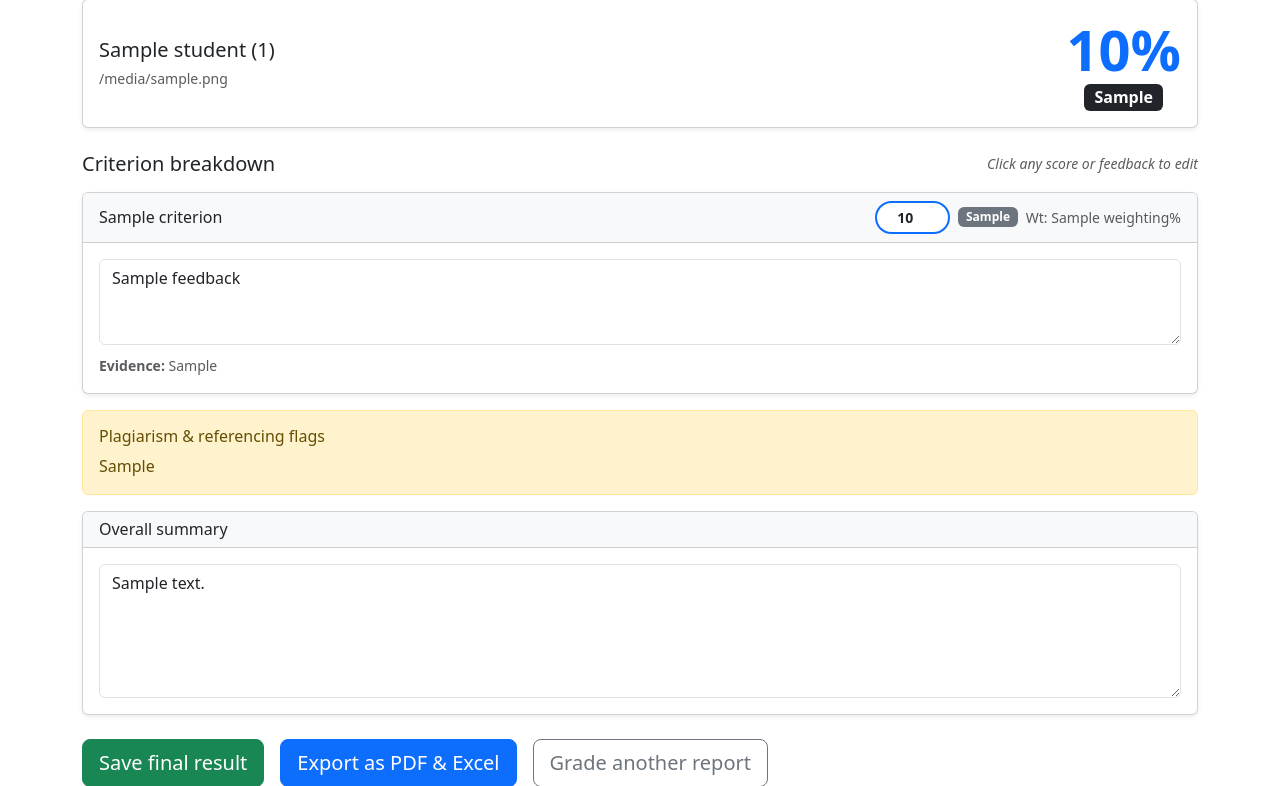
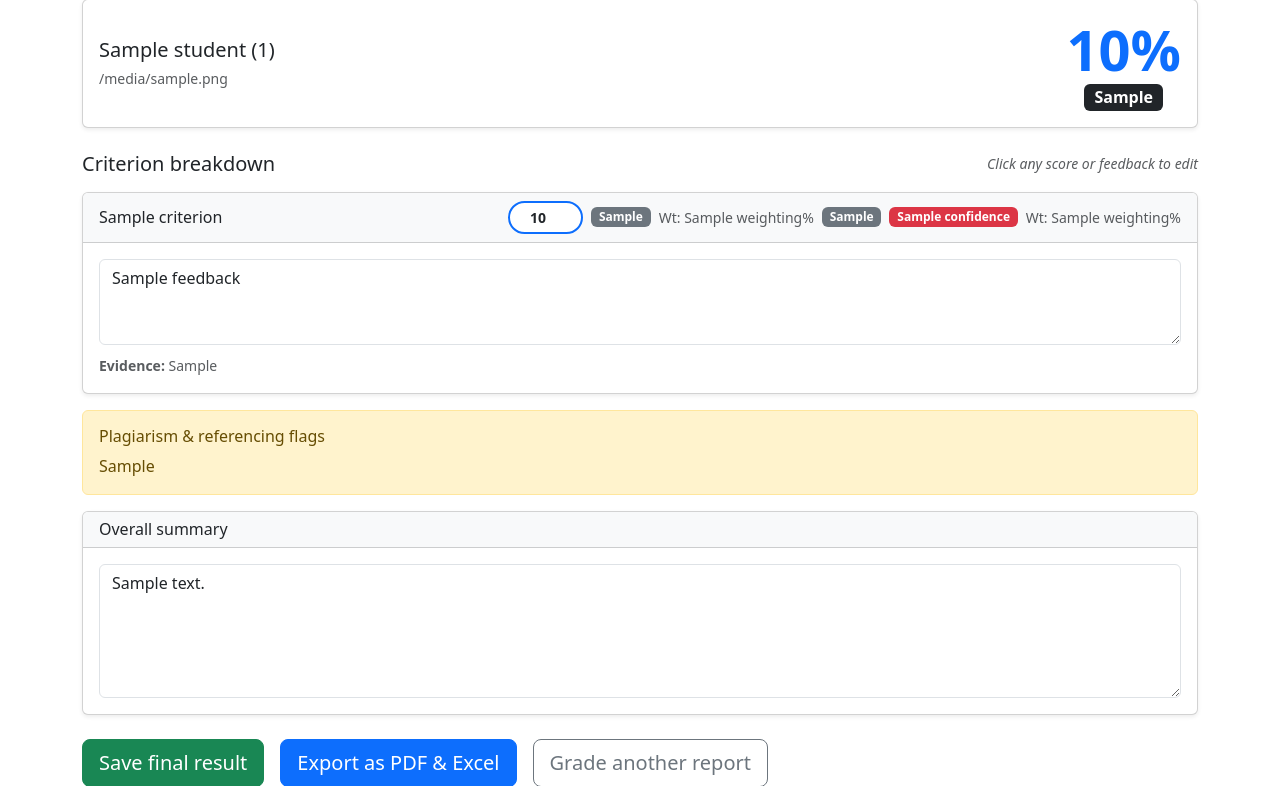
Before and after one commit to Samyojan-1/fyp-grading-tool, a Flask app: template templates/results.html in a window 1280 px wide. Shown: the part 143-929 px from the top of the page. Run offline with Flask 3, Linux system fonts and the light colour scheme; the template is opened without the code that fills it: most values are stand-ins (such as "Sample title", 1, 10 or a date in 2020); some libraries are stand-ins or nearby versions.

Commit message:
Added confidence levels

```diff
--- a/prompts/grading_prompt.py
+++ b/prompts/grading_prompt.py
@@ -137,6 +137,7 @@ Return your response as a JSON object with this EXACT structure:
             "grade_band": "40-49",
             "feedback": "Constructive feedback referencing specific report content.",
             "evidence_location": "Sections/pages where evidence was found"
+            "confidence": "High/Medium/Low — how confident you are in this score. High = clear evidence strongly matches a band descriptor. Medium = evidence exists but could fit multiple bands. Low = limited evidence found, score is uncertain."
         }
     ],
     "overall_summary": "A holistic summary paragraph covering key strengths, areas for improvement, and overall submission quality",
--- a/templates/results.html
+++ b/templates/results.html
@@ -42,7 +42,7 @@
 
     <!-- Criteria cards -->
     {% for criterion in results.criteria_results %}
-    <div class="card shadow-sm mb-3">
+    <div class="card shadow-sm mb-3 {{ 'border-danger border-2' if criterion.confidence == 'Low' else '' }}">
         <div class="card-header bg-light d-flex justify-content-between align-items-center">
             <h6 class="mb-0">{{ criterion.criterion_name }}</h6>
             <div class="d-flex align-items-center gap-2">
@@ -60,6 +60,23 @@
                 {% if criterion.weighting %}
                 <span class="text-muted small">Wt: {{ criterion.weighting }}%</span>
                 {% endif %}
+
+                <span class="badge bg-secondary" id="band_{{ loop.index0 }}">{{ criterion.grade_band }}</span>
+                {% if criterion.confidence %}
+                <!-- Confidence badge (FR-22/23) -->
+                <!-- bg-success = green for High, bg-warning = yellow for Medium, bg-danger = red for Low -->
+                <span class="badge
+                    {% if criterion.confidence == 'High' %}bg-success
+                    {% elif criterion.confidence == 'Medium' %}bg-warning text-dark
+                    {% else %}bg-danger
+                    {% endif %}">
+                    {{ criterion.confidence }}
+                </span>
+                {% endif %}
+                {% if criterion.weighting %}
+                <span class="text-muted small">Wt: {{ criterion.weighting }}%</span>
+                {% endif %}
+
             </div>
         </div>
         <div class="card-body">
```
Also changed, not shown: 1 other file.
